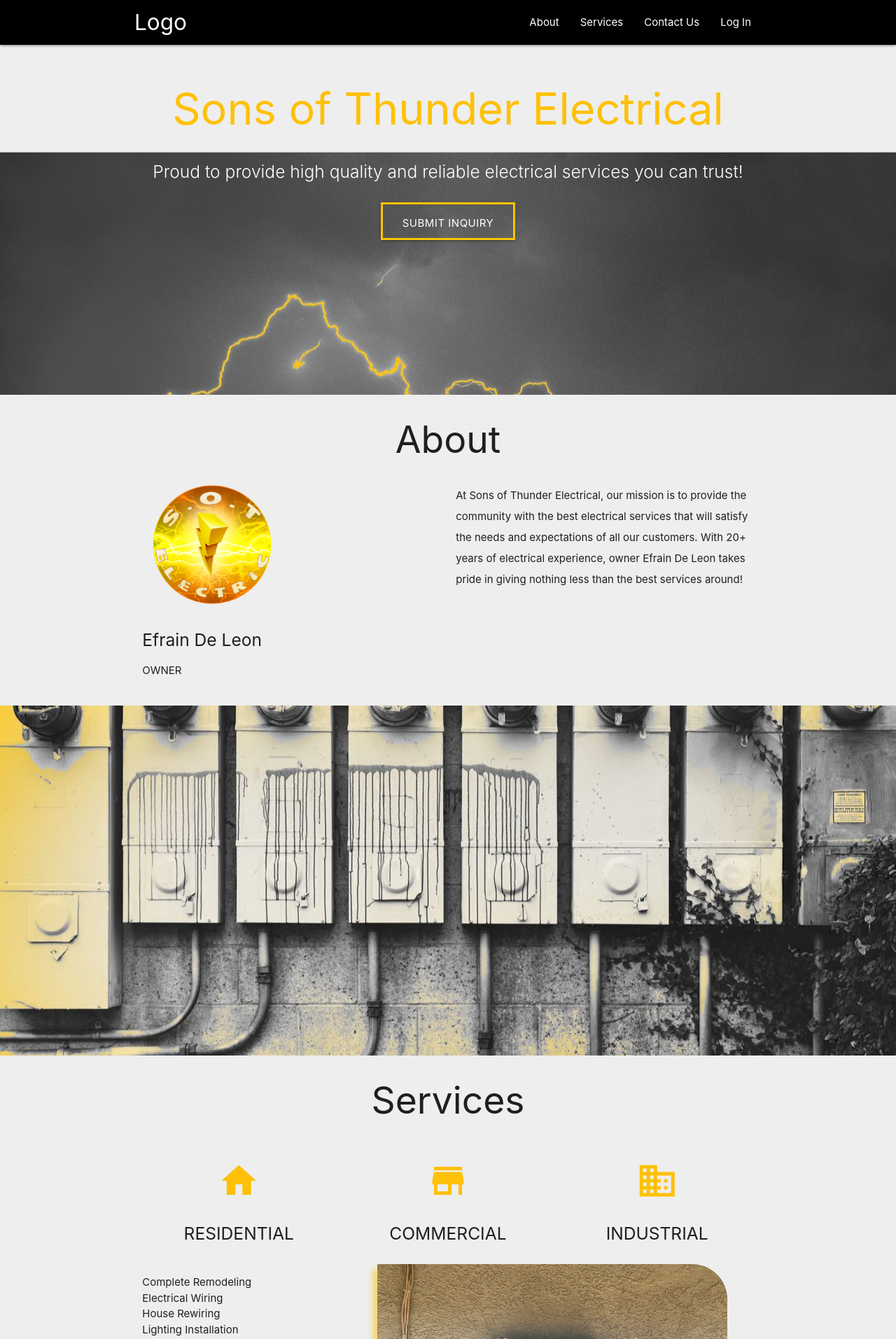
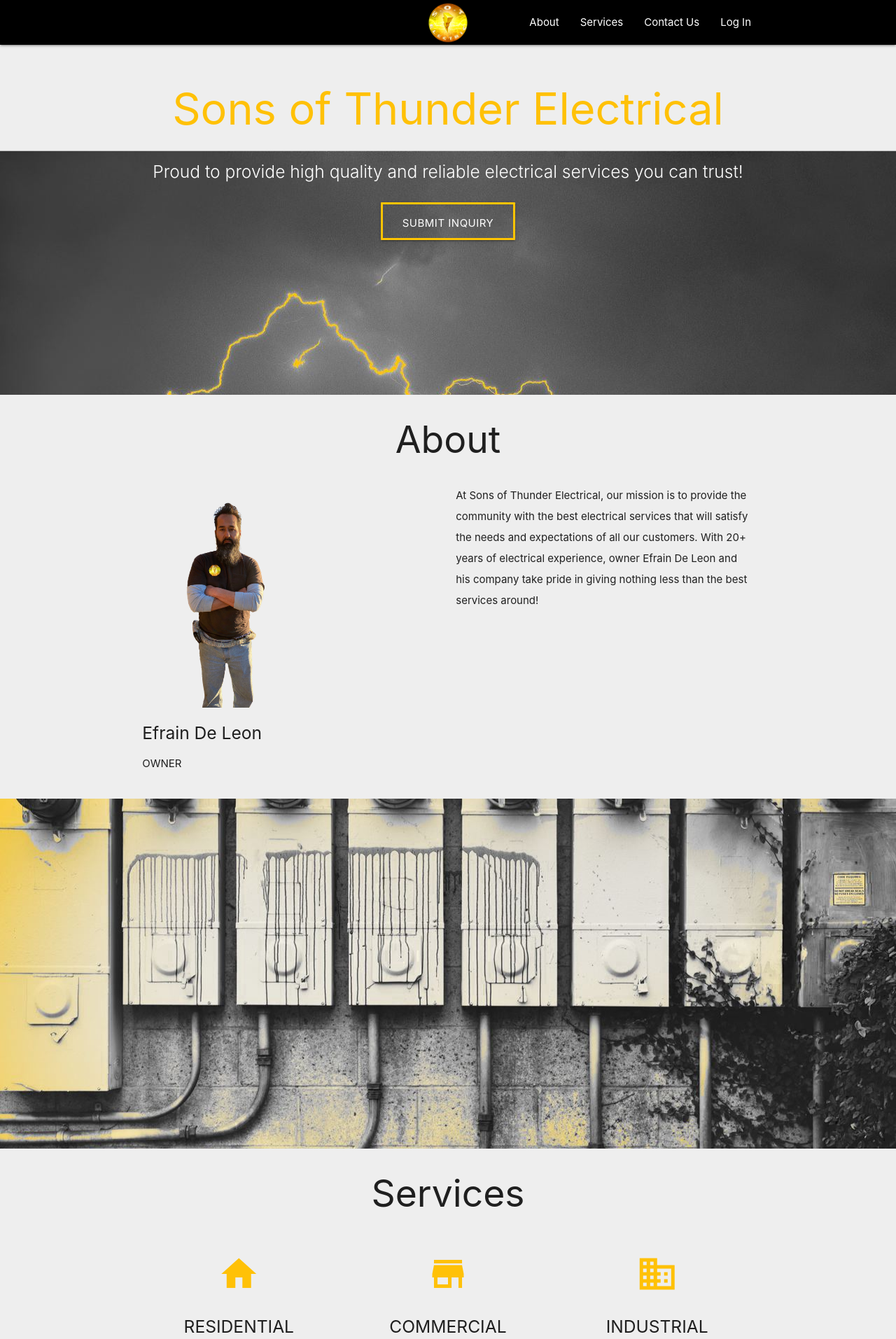
Before and after one commit to onias17/sonsofthunder, a Django app: page / in a window 1280 px wide. Shown: the top 1913 px of the page at 70% size. Run offline with Django 3.2, Linux system fonts and the light colour scheme; some libraries are stand-ins or nearby versions.

Commit message:
img and styling

```diff
--- a/main_app/static/css/style.css
+++ b/main_app/static/css/style.css
@@ -1,7 +1,7 @@
 body {
     background-color: #eeeeee;
     display: flex;
-    min-height: 100%;
+    min-height: 100vh;
     flex-direction: column;
 }
 
@@ -18,6 +18,10 @@ footer {
     padding-top: 0;
     text-align: right;
 } */
+
+html {
+  scroll-behavior: smooth;
+}
 
 nav ul a,
 nav .brand-logo {
--- a/main_app/templates/base.html
+++ b/main_app/templates/base.html
@@ -22,7 +22,7 @@
 {% comment %} NAVBAR {% endcomment %}
     <nav class="black">
         <div class="nav-wrapper container">
-            <a href="/" class="brand-logo">Logo</a>
+            <a href="/" class="brand-logo center"><img class="" src="static/images/sot_icon1.png" alt="icon" width="65px"></a>
             <ul class="right hide-on-med-and-down">
                 <li><a href="/#about">About</a></li>
                 <li><a href="/#services">Services</a></li>
@@ -54,6 +54,7 @@
         {% block content %}
         {% endblock %}
     </main>
+
     <footer class="page-footer black">
         <div class="right">All Rights Reserved, &copy; 2020 Sons of Thunder&nbsp; by Onias Israel</div>
     </footer>
--- a/main_app/templates/home.html
+++ b/main_app/templates/home.html
@@ -25,12 +25,12 @@
     <h2 class="center about-head">About</h2>
     <div class="row">
         <div class="col s12 m6">
-            <img class="" src="static/images/sot_icon1.png" alt="icon" width="200px">
+            <img class="" src="static/images/ofc.png" alt="ofc" width="250px">
             <h5>Efrain De Leon</h5>
             <p>OWNER</p>
         </div>
         <div class="col s12 m6">
-            <p>At Sons of Thunder Electrical, our mission is to provide the community with the best electrical services that will satisfy the needs and expectations of all our customers. With 20+ years of electrical experience, owner Efrain De Leon takes pride in giving nothing less than the best services around!</p>
+            <p>At Sons of Thunder Electrical, our mission is to provide the community with the best electrical services that will satisfy the needs and expectations of all our customers. With 20+ years of electrical experience, owner Efrain De Leon and his company take pride in giving nothing less than the best services around!</p>
         </div>
     </div>
 </section>
@@ -80,12 +80,12 @@
                 </ul>
             </div>
             <div class="col s12 m8 center">
-                <img class="carousel-item ser-img" src="static/images/panel_after.jpeg" alt="" width="500px" height="500px">
+                <img class="carousel-item ser-img" src="static/images/panel_after.jpeg" alt="" width="400px" height="400px">
             </div>
         </div>
         <div class="row">
             <div class="col s12 m8 center">
-                <img class="carousel-item ser-img2" src="static/images/remodel_after.jpeg" alt="" width="500px" height="500px">
+                <img class="carousel-item ser-img2" src="static/images/remodel_after.jpeg" alt="" width="400px" height="400px">
             </div>
             <div class="col s12 m4">
                 <ul class="elec-services">
@@ -122,7 +122,7 @@
                 </ul>
             </div>
             <div class="col s12 m8 center">
-                <img class="carousel-item ser-img" src="static/images/trenching.jpeg" alt="" width="500px" height="500px">
+                <img class="carousel-item ser-img" src="static/images/trenching.jpeg" alt="" width="400px" height="400px">
             </div>
             <br>
             <span class="right">Need electrical services? Click <a href="{% url 'add_appointment' %}" class="amber-text accent-3 here">here</a></span>
@@ -131,7 +131,7 @@
 
 {% comment %} CONTACT {% endcomment %}
 <section class="parallax-container valign-wrapper">
-    <div class="section no-pad-bot">
+    <div class="section">
         <div class="contact container" id="contact">
             <h2 class="center contact-head">Contact Us</h2>
             <div>
```
Also changed, not shown: main_app/static/images/ofc.png (added).
